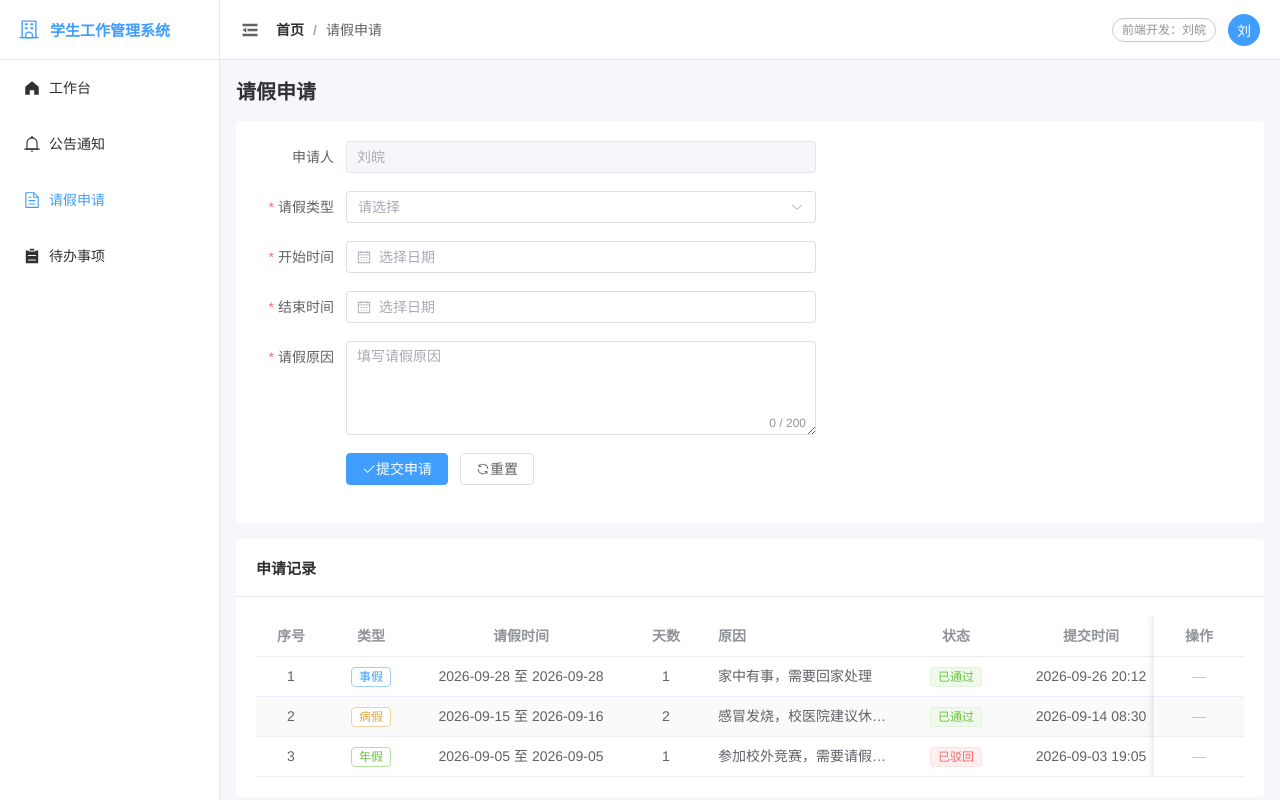
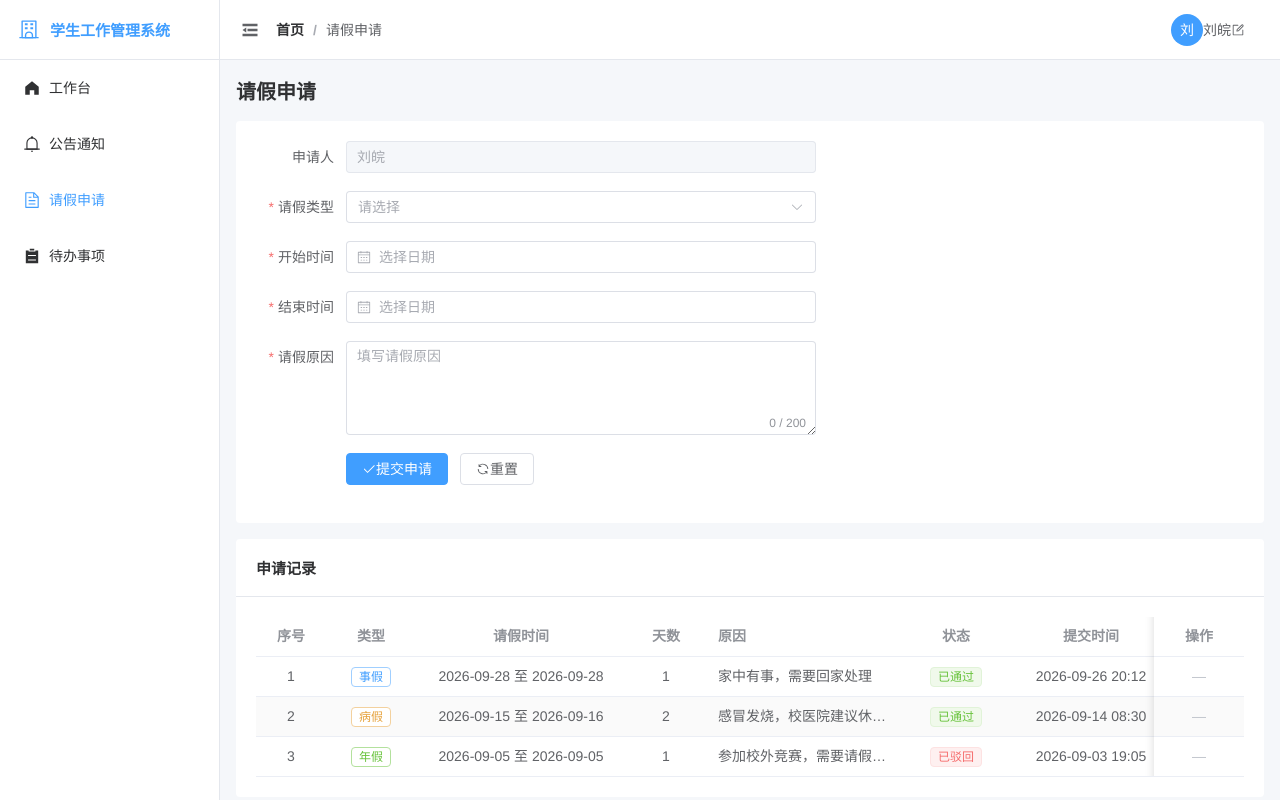
Before and after one commit to stttop23/zuoye, a Vue app: page /leave in a window 1280 px wide. Built offline with nearby package versions, Linux system fonts and the light colour scheme.

Commit message:
feat: 支持自定义用户显示名称

```diff
--- /dev/null
+++ b/src/composables/userProfile.js
@@ -0,0 +1,26 @@
+import { computed, ref, watch } from 'vue'
+
+const storageKey = 'student-work-user-name'
+
+function readUserName() {
+  try {
+    return localStorage.getItem(storageKey)?.trim() || '刘皖'
+  } catch {
+    return '刘皖'
+  }
+}
+
+const userName = ref(readUserName())
+const userInitial = computed(() => Array.from(userName.value.trim())[0] || '用')
+
+watch(userName, (name) => {
+  try {
+    localStorage.setItem(storageKey, name)
+  } catch {
+    // Keep the in-memory profile usable when browser storage is unavailable.
+  }
+})
+
+export function useUserProfile() {
+  return { userName, userInitial }
+}
--- a/src/layout/BasicLayout.vue
+++ b/src/layout/BasicLayout.vue
@@ -36,8 +36,13 @@
         </div>
 
         <div class="layout__header-right">
-          <el-tag type="info" effect="plain" round>前端开发：刘皖</el-tag>
-          <el-avatar :size="32" class="layout__avatar">刘</el-avatar>
+          <el-tooltip content="修改显示名称">
+            <el-button text class="profile-button" @click="openProfileDialog">
+              <el-avatar :size="32" class="layout__avatar">{{ userInitial }}</el-avatar>
+              <span class="profile-name">{{ userName }}</span>
+              <el-icon><Edit /></el-icon>
+            </el-button>
+          </el-tooltip>
         </div>
       </el-header>
 
@@ -50,18 +55,49 @@
         </router-view>
       </el-main>
     </el-container>
+
+    <el-dialog v-model="profileDialogVisible" title="修改显示名称" width="420px">
+      <el-form ref="profileFormRef" :model="profileForm" :rules="profileRules" @submit.prevent>
+        <el-form-item label="显示名称" prop="name">
+          <el-input
+            v-model="profileForm.name"
+            maxlength="20"
+            show-word-limit
+            autofocus
+            placeholder="输入你的名称"
+            @keyup.enter="saveProfile"
+          />
+        </el-form-item>
+      </el-form>
+      <template #footer>
+        <el-button @click="profileDialogVisible = false">取消</el-button>
+        <el-button type="primary" @click="saveProfile">保存</el-button>
+      </template>
+    </el-dialog>
   </el-container>
 </template>
 
 <script setup>
-import { computed, ref } from 'vue'
+import { computed, reactive, ref } from 'vue'
 import { useRoute } from 'vue-router'
-import { Bell, Document, Expand, Fold, HomeFilled, List, School } from '@element-plus/icons-vue'
+import { ElMessage } from 'element-plus'
+import { Bell, Document, Edit, Expand, Fold, HomeFilled, List, School } from '@element-plus/icons-vue'
+import { useUserProfile } from '@/composables/userProfile'
 
 const route = useRoute()
+const { userName, userInitial } = useUserProfile()
 
 /** 侧边栏折叠状态 */
 const isCollapse = ref(false)
+const profileDialogVisible = ref(false)
+const profileFormRef = ref()
+const profileForm = reactive({ name: userName.value })
+const profileRules = {
+  name: [
+    { required: true, whitespace: true, message: '请输入显示名称', trigger: 'blur' },
+    { max: 20, message: '名称不能超过 20 个字符', trigger: 'blur' },
+  ],
+}
 
 /** 菜单项：队友新增页面时，只需在这里加一行 */
 const menus = [
@@ -73,6 +109,23 @@ const menus = [
 
 /** 面包屑第二级标题，直接读路由 meta */
 const currentTitle = computed(() => route.meta?.title ?? '')
+
+function openProfileDialog() {
+  profileForm.name = userName.value
+  profileDialogVisible.value = true
+}
+
+async function saveProfile() {
+  try {
+    await profileFormRef.value.validate()
+  } catch {
+    return
+  }
+
+  userName.value = profileForm.name.trim()
+  profileDialogVisible.value = false
+  ElMessage.success('显示名称已更新')
+}
 </script>
 
 <style scoped>
@@ -143,6 +196,21 @@ const currentTitle = computed(() => route.meta?.title ?? '')
   background: var(--st-primary);
 }
 
+.profile-button {
+  display: inline-flex;
+  align-items: center;
+  gap: var(--st-gap-sm);
+  height: 40px;
+  color: var(--st-text-regular);
+}
+
+.profile-name {
+  max-width: 140px;
+  overflow: hidden;
+  text-overflow: ellipsis;
+  white-space: nowrap;
+}
+
 /* ---------- 内容区 ---------- */
 .layout__main {
   padding: var(--st-gap-base);
--- a/src/views/dashboard/index.vue
+++ b/src/views/dashboard/index.vue
@@ -3,9 +3,9 @@
     <!-- ==================== 欢迎条 ==================== -->
     <el-card shadow="never" class="welcome">
       <div class="welcome__inner">
-        <el-avatar :size="56" class="welcome__avatar">刘</el-avatar>
+        <el-avatar :size="56" class="welcome__avatar">{{ userInitial }}</el-avatar>
         <div>
-          <h2 class="welcome__title">欢迎来到工作台，刘皖</h2>
+          <h2 class="welcome__title">欢迎来到工作台，{{ userName }}</h2>
           <p class="welcome__desc">{{ todayText }} · 今天也要元气满满哦</p>
         </div>
       </div>
@@ -89,8 +89,10 @@ import { computed, ref } from 'vue'
 import { useRouter } from 'vue-router'
 import { ElMessage } from 'element-plus'
 import { Bell, Document, List, Refresh, User, Warning } from '@element-plus/icons-vue'
+import { useUserProfile } from '@/composables/userProfile'
 
 const router = useRouter()
+const { userName, userInitial } = useUserProfile()
 
 /** 假数据：统计数据 */
 const data = ref({
--- a/src/views/leave/index.vue
+++ b/src/views/leave/index.vue
@@ -123,12 +123,12 @@
  * ⚠️ 说明：本页数据为「假数据」，目的是让前端页面先跑起来。
  * 后端接口就绪后，把 records 换成接口请求、提交改成调接口即可。
  */
-import { computed, reactive, ref } from 'vue'
+import { computed, reactive, ref, watch } from 'vue'
 import { ElMessage, ElMessageBox } from 'element-plus'
 import { Check, Refresh } from '@element-plus/icons-vue'
+import { useUserProfile } from '@/composables/userProfile'
 
-/** ⚠️ 当前登录用户。现在写死，接入登录后从 store 或接口读取 */
-const currentUser = ref({ name: '刘皖' })
+const { userName } = useUserProfile()
 
 const typeTagMap = { 事假: 'primary', 病假: 'warning', 年假: 'success' }
 const statusTagMap = { 待审批: 'warning', 已通过: 'success', 已驳回: 'danger' }
@@ -138,7 +138,7 @@ const formRef = ref()
 const submitting = ref(false)
 
 const createEmptyForm = () => ({
-  name: currentUser.value.name,
+  name: userName.value,
   type: '',
   startTime: '',
   endTime: '',
@@ -146,6 +146,10 @@ const createEmptyForm = () => ({
 })
 
 const leaveForm = reactive(createEmptyForm())
+
+watch(userName, (name) => {
+  leaveForm.name = name
+})
 
 /** 结束时间不能早于开始时间 */
 function validateEndTime(rule, value, callback) {
--- a/src/views/todo/index.vue
+++ b/src/views/todo/index.vue
@@ -188,9 +188,11 @@
 <script setup>
 import { computed, nextTick, reactive, ref, watch } from 'vue'
 import { ElMessage, ElMessageBox } from 'element-plus'
+import { useUserProfile } from '@/composables/userProfile'
 
 const categories = ['工作', '活动', '学习', '文档', '其他']
-const assignees = ['刘皖', '张晶', '罗欣雨']
+const { userName } = useUserProfile()
+const assignees = computed(() => [...new Set([userName.value, '张晶', '罗欣雨'])])
 const editableStatuses = ['待办', '进行中', '已完成']
 const statusFilters = ['全部', ...editableStatuses]
 const priorityTagMap = { 高: 'danger', 中: 'warning', 低: 'info' }
@@ -203,7 +205,7 @@ const todos = ref([
     description: '汇总各部门工作成果、存在问题和下学期计划。',
     category: '文档',
     priority: '高',
-    assignee: '刘皖',
+    assignee: userName.value,
     dueDate: '2026-10-15',
     status: '待办',
   },
@@ -243,7 +245,7 @@ const todos = ref([
     description: '收集本周各部门进展，整理议题。',
     category: '工作',
     priority: '中',
-    assignee: '刘皖',
+    assignee: userName.value,
     dueDate: '2026-10-09',
     status: '进行中',
   },
@@ -276,12 +278,19 @@ const createEmptyForm = () => ({
   description: '',
   category: '',
   priority: '中',
-  assignee: '张晶',
+  assignee: userName.value,
   dueDate: '',
   status: '待办',
 })
 
 const todoForm = reactive(createEmptyForm())
+
+watch(userName, (name, previousName) => {
+  todos.value.forEach((todo) => {
+    if (todo.assignee === previousName) todo.assignee = name
+  })
+  if (todoForm.assignee === previousName) todoForm.assignee = name
+})
 
 const rules = {
   title: [
```
